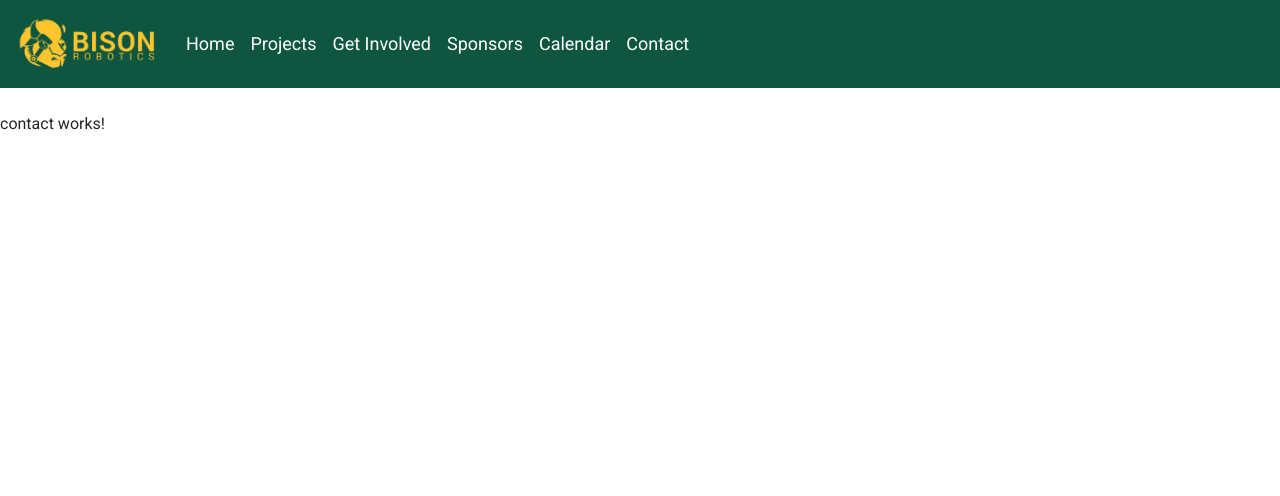
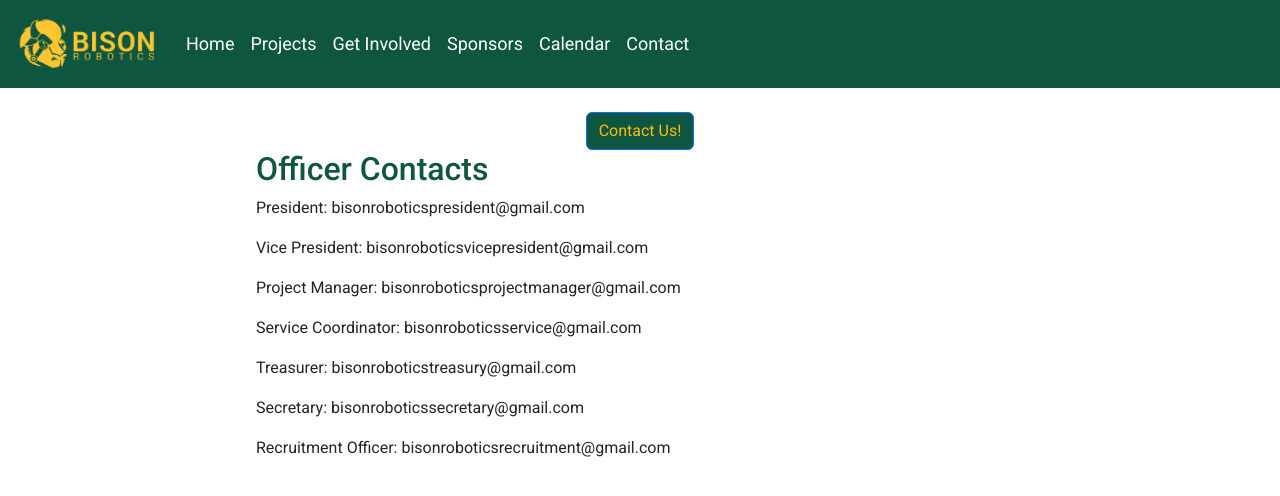
Before and after one commit to BisonRobotics/BisonRobotics.github.io, an Angular app: page /contact in a window 1280 px wide. Shown: the top 496 px of the page. Built offline with nearby package versions, Linux system fonts and the light colour scheme.

Commit message:
Create contact page

```diff
--- a/src/app/contact/contact.component.css
+++ b/src/app/contact/contact.component.css
@@ -0,0 +1,13 @@
+.content {
+    margin-left: 20%;
+    margin-right: 20%;
+}
+
+.contact-buttons {
+    text-align: center;
+}
+
+.email-button {
+    background-color: #0f5640;
+    color: #feba08;
+}
--- a/src/app/contact/contact.component.html
+++ b/src/app/contact/contact.component.html
@@ -1 +1,15 @@
-<p>contact works!</p>
+<div class="content">
+    <div class="contact-buttons">
+        <button type="button" class="btn btn-primary email-button" (click)="routeToEmail()">Contact Us!</button>
+    </div>
+    <div class="officer-emails">
+        <h2>Officer Contacts</h2>
+        <p>President: bisonroboticspresident&#64;gmail.com</p>
+        <p>Vice President: bisonroboticsvicepresident&#64;gmail.com</p>
+        <p>Project Manager: bisonroboticsprojectmanager&#64;gmail.com</p>
+        <p>Service Coordinator: bisonroboticsservice&#64;gmail.com</p>
+        <p>Treasurer: bisonroboticstreasury&#64;gmail.com</p>
+        <p>Secretary: bisonroboticssecretary&#64;gmail.com</p>
+        <p>Recruitment Officer: bisonroboticsrecruitment&#64;gmail.com</p>
+    </div>
+</div>
--- a/src/app/contact/contact.component.ts
+++ b/src/app/contact/contact.component.ts
@@ -9,4 +9,8 @@ import { Component } from '@angular/core';
 })
 export class ContactComponent {
 
+  routeToEmail() {
+    window.open('mailto:bisonrobotics@gmail.com');
+  }
+
 }
--- a/src/app/projects/projects/projects.component.css
+++ b/src/app/projects/projects/projects.component.css
@@ -1,10 +1,6 @@
 .content {
     margin-right: 20%;
     margin-left: 20%;
-}
-
-h2 {
-    color: #0f5640;
 }
 
 li {
--- a/src/styles.css
+++ b/src/styles.css
@@ -6,3 +6,7 @@ body { margin: 0; font-family: Roboto, "Helvetica Neue", sans-serif; }
 h1 {
     color: #feba08;
 }
+
+h2 {
+    color: #0f5640;
+}
```
